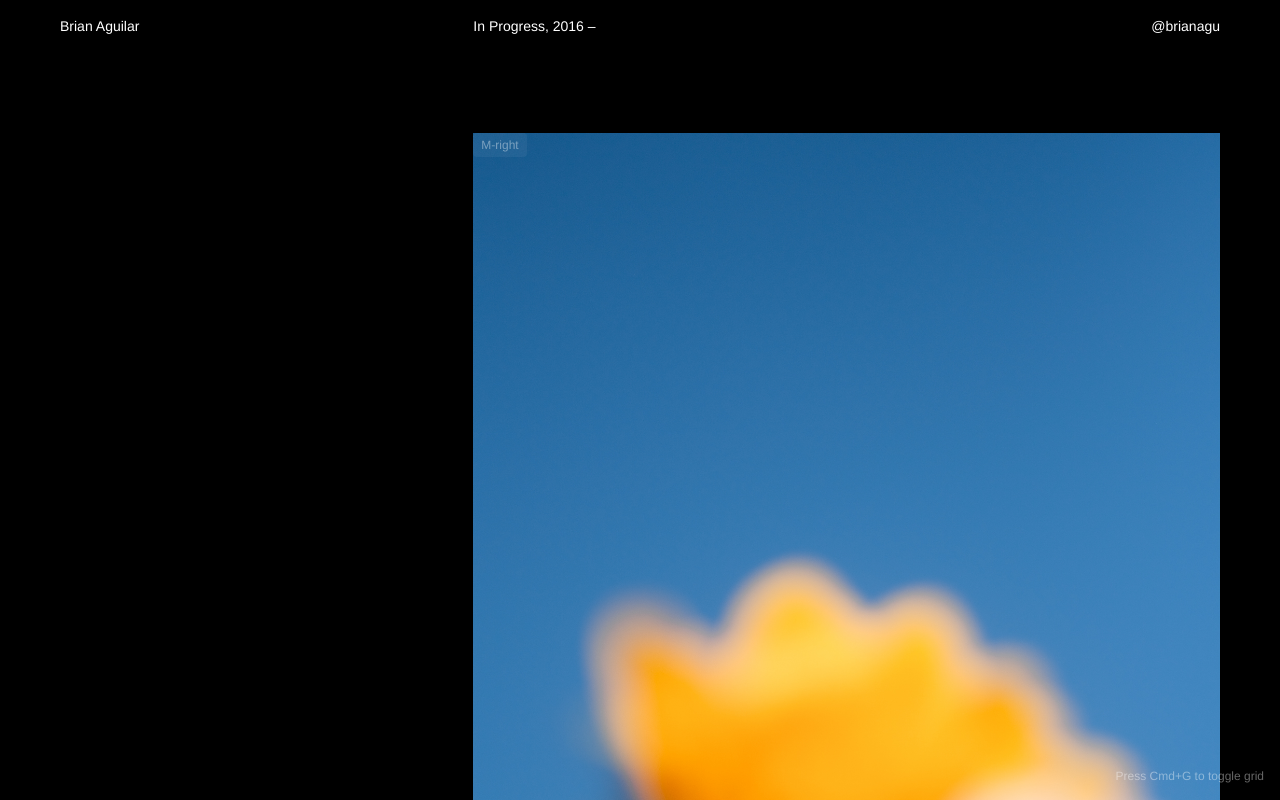
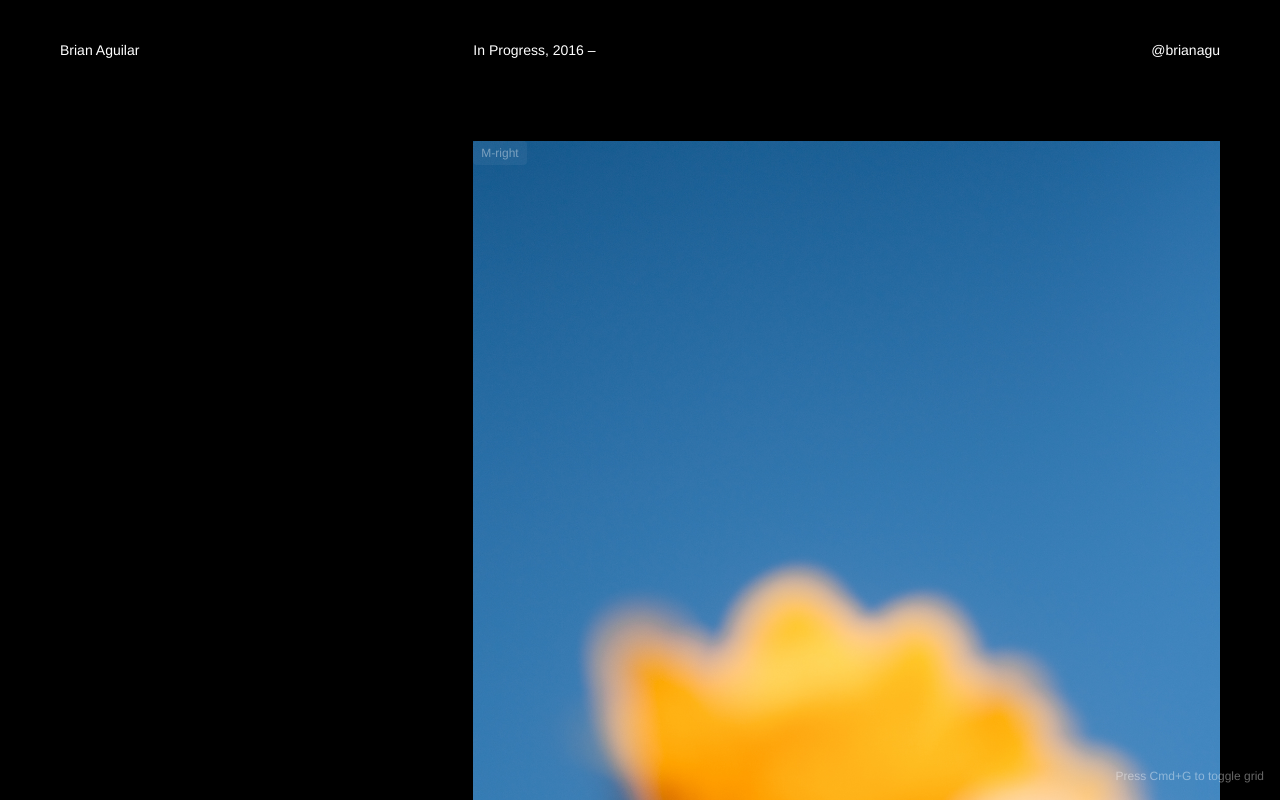
Before and after one commit to brianagu/memories-test, a Next.js app: page / in a window 1280 px wide. Shown: the top 800 px of the page. Built offline with nearby package versions, Linux system fonts and the light colour scheme.

Commit message:
Update nav top padding from py-4 to pt-[40px]

```diff
--- a/components/Nav.tsx
+++ b/components/Nav.tsx
@@ -10,7 +10,7 @@ export function Nav() {
 
   return (
     <nav className="sticky top-0 z-50 w-full">
-      <div className="content-grid py-4" style={navStyle}>
+      <div className="content-grid pt-[40px]" style={navStyle}>
         {/* Brian Aguilar - columns 1-4 */}
         <div style={{ gridColumn: '1 / 5' }}>
           {SITE_CONFIG.nav.name}
```
